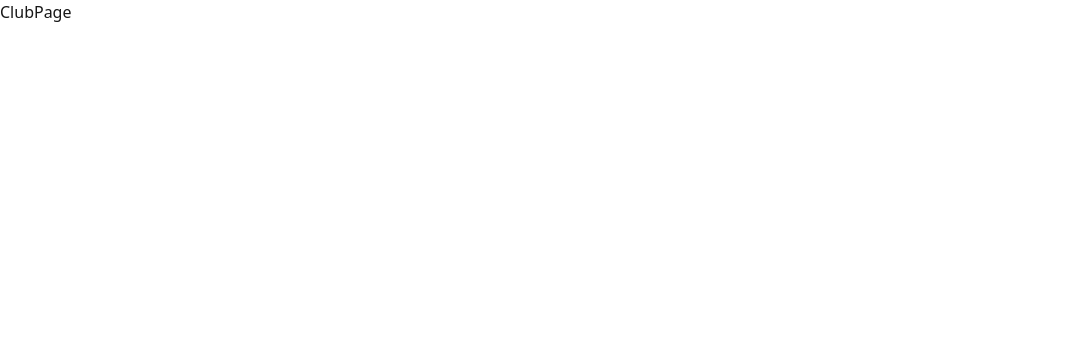
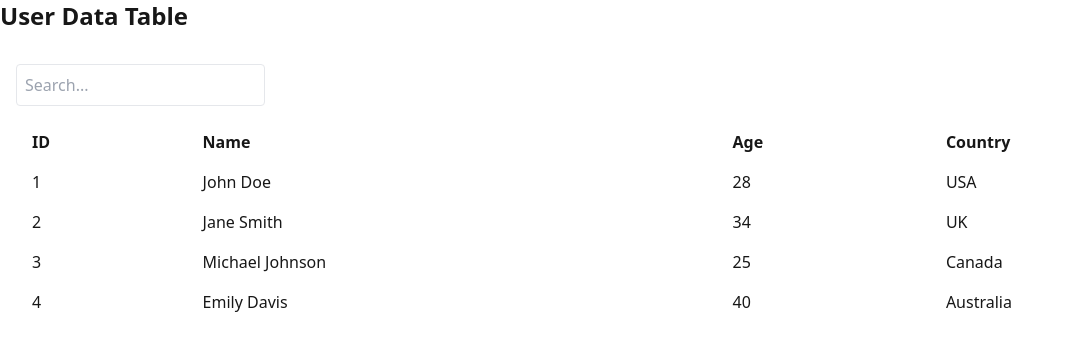
Before and after one commit to ToCabcdefg/frontend, a Next.js app: page /club in a window 1280 px wide. Shown: the top 350 px of the page, without its empty margins (0-1073 px from the left). Built offline with nearby package versions, Linux system fonts and the light colour scheme; a web font is replaced by a local one.

Commit message:
table with search

```diff
--- a/package.json
+++ b/package.json
@@ -11,12 +11,14 @@
   "dependencies": {
     "next": "14.2.13",
     "react": "^18",
-    "react-dom": "^18"
+    "react-dom": "^18",
+    "react-table": "^7.8.0"
   },
   "devDependencies": {
     "@types/node": "^20",
     "@types/react": "^18",
     "@types/react-dom": "^18",
+    "@types/react-table": "^7.7.20",
     "autoprefixer": "^10.4.20",
     "postcss": "^8.4.47",
     "tailwindcss": "^3.4.13",
--- a/src/modules/club/page.tsx
+++ b/src/modules/club/page.tsx
@@ -1,5 +1,12 @@
+import { Table } from "./table";
+
 const ClubPage = () => {
-  return <div>ClubPage</div>;
+  return (
+    <div className="container mx-auto">
+      <h1 className="text-2xl font-bold mb-4">User Data Table</h1>
+      <Table/>
+    </div>
+  );
 };
 
 export default ClubPage;
--- /dev/null
+++ b/src/modules/club/table.tsx
@@ -0,0 +1,104 @@
+'use client'
+
+import { useTable, useSortBy, useGlobalFilter, Column, TableInstance } from 'react-table';
+import { useRouter } from 'next/router';
+import React from 'react';
+
+// Define the data type for each row
+interface Data {
+  id: number;
+  name: string;
+  age: number;
+  country: string;
+}
+
+// Mock Data
+const data: Data[] = [
+  { id: 1, name: 'John Doe', age: 28, country: 'USA' },
+  { id: 2, name: 'Jane Smith', age: 34, country: 'UK' },
+  { id: 3, name: 'Michael Johnson', age: 25, country: 'Canada' },
+  { id: 4, name: 'Emily Davis', age: 40, country: 'Australia' },
+];
+
+// Define columns
+const columns: Column<Data>[] = [
+  { Header: 'ID', accessor: 'id' },
+  { Header: 'Name', accessor: 'name' },
+  { Header: 'Age', accessor: 'age' },
+  { Header: 'Country', accessor: 'country' },
+];
+
+export const Table: React.FC = () => {
+  // const router = useRouter();
+
+  const {
+    getTableProps,
+    getTableBodyProps,
+    headerGroups,
+    rows,
+    prepareRow,
+    state,
+    setGlobalFilter,
+  } = useTable<Data>(
+    {
+      columns,
+      data,
+    },
+    useGlobalFilter, // Enable Global Search
+    useSortBy // Enable Sorting
+  ) as TableInstance<Data> & { setGlobalFilter: (filterValue: string) => void };
+
+  return (
+    <div className="p-4">
+      <input
+        value={(state as any).globalFilter || ''}
+        onChange={(e) => setGlobalFilter(e.target.value || '')}
+        placeholder="Search..."
+        className="p-2 border rounded mb-4"
+      />
+      <table {...getTableProps()} className="min-w-full table-auto">
+        <thead>
+          {headerGroups.map((headerGroup) => (
+            <tr {...headerGroup.getHeaderGroupProps()} key={headerGroup.id}>
+              {headerGroup.headers.map((column: any) => (
+                <th
+                  {...column.getHeaderProps(column.getSortByToggleProps())}
+                  className="px-4 py-2 text-left"
+                  key={column.id}
+                >
+                  {column.render('Header')}
+                  <span>
+                    {column.isSorted
+                      ? column.isSortedDesc
+                        ? ' 🔽'
+                        : ' 🔼'
+                      : ''}
+                  </span>
+                </th>
+              ))}
+            </tr>
+          ))}
+        </thead>
+        <tbody {...getTableBodyProps()}>
+          {rows.map((row) => {
+            prepareRow(row);
+            return (
+              <tr
+                {...row.getRowProps()}
+                className=" cursor-pointer"
+                key={row.id}
+                // onClick={() => router.push(`/details/${row.original.id}`)}
+              >
+                {row.cells.map((cell) => (
+                  <td {...cell.getCellProps()} className="px-4 py-2" key={cell.value}>
+                    {cell.render('Cell')}
+                  </td>
+                ))}
+              </tr>
+            );
+          })}
+        </tbody>
+      </table>
+    </div>
+  );
+};
```
Also changed, not shown: 1 other file (tests, documents, lock files or other folders).
